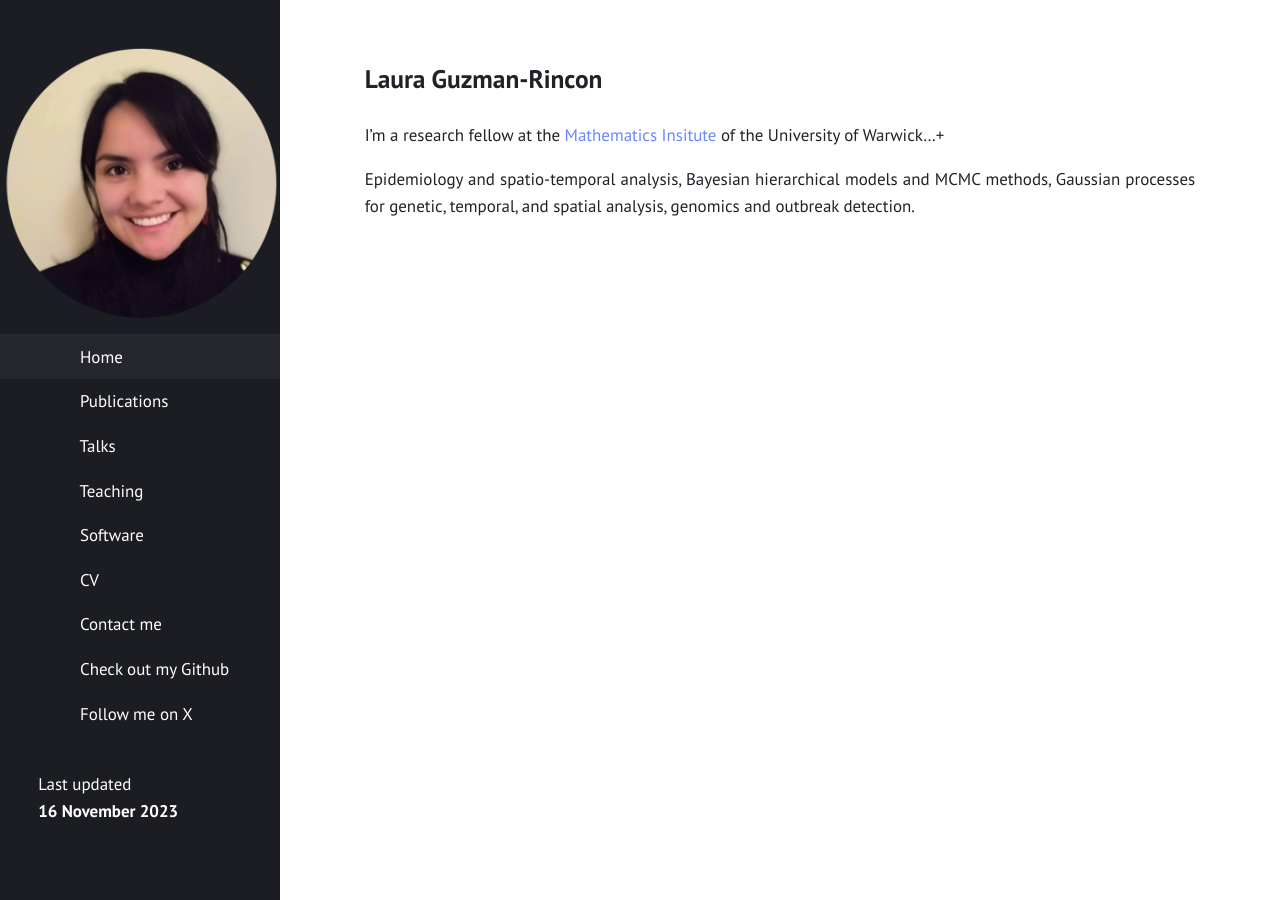
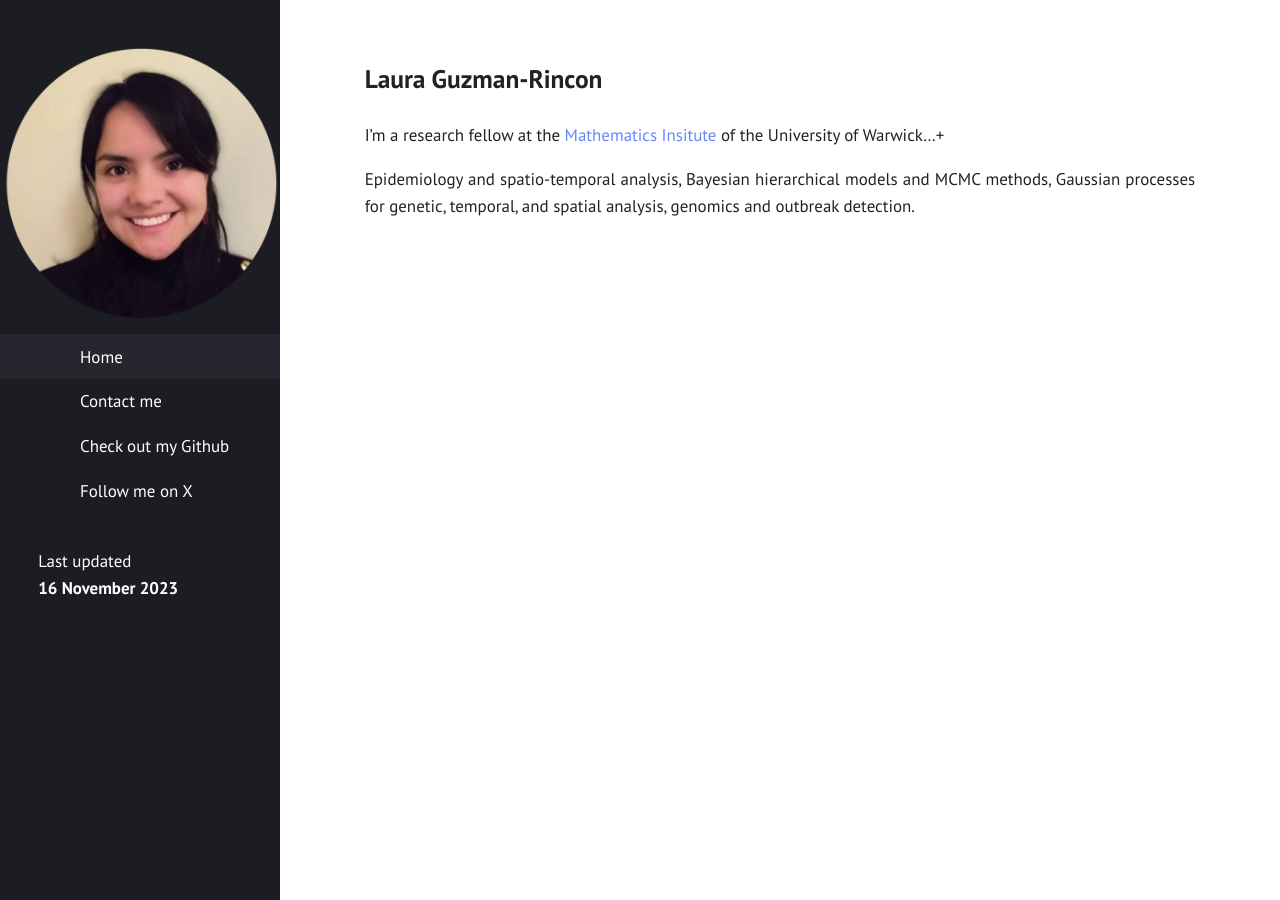
Before and after one commit to lauraguzmanrincon/lauraguzmanrincon.github.io, a Jekyll site: the page built from index.md, in a window 1280 px wide. Built offline with Jekyll 4.4.1, drawn with Linux system fonts in a browser that asks for light colours.

Commit message:
Update _config.yml

```diff
--- a/_config.yml
+++ b/_config.yml
@@ -18,11 +18,11 @@ minimal: false             # use a dark header
 
 navigation:                # accepts {file, title, url, icon, sidebaricon}
   - {file: "index.md", icon = house}
-  - {file: "publications.md"}
-  - {file: "talks.md"}
-  - {file: "teaching.md"}
-  - {file: "software.md"}
-  - {file: "CV.md", title = "CV"}
+  #- {file: "publications.md"}
+  #- {file: "talks.md"}
+  #- {file: "teaching.md"}
+  #- {file: "software.md"}
+  #- {file: "CV.md", title = "CV"}
 
 external:                  # shows a footer with social links - for available icons see fontawesome.com/icons
   - {title: Contact me, icon: envelope, url: "mailto:laura.guzman-rincon@warwick.ac.uk"}
```
